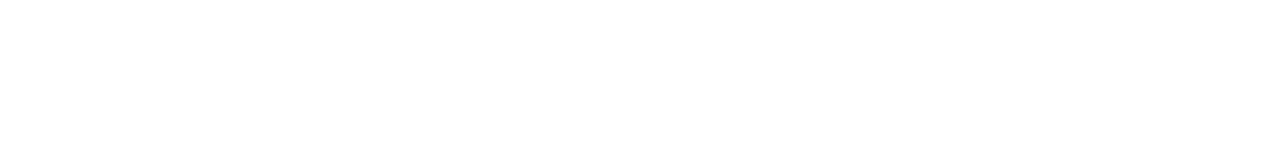
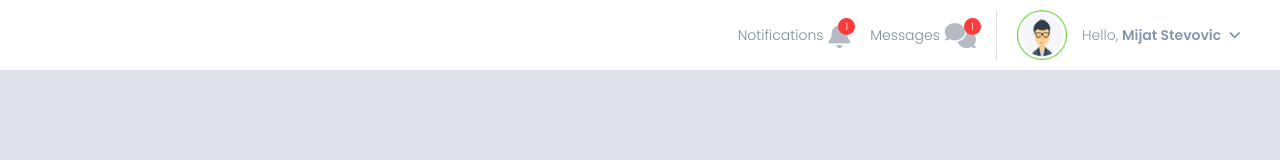
Before and after one commit to WebDevTalha/suplementSelling, a plain HTML site: page index.html in a window 1280 px wide. Drawn offline with Linux system fonts and the light colour scheme.

Commit message:
Header area done

```diff
--- a/assets/css/style.css
+++ b/assets/css/style.css
@@ -0,0 +1,163 @@
+/*----------------------------------------------
+*
+* [Main Stylesheet]
+*
+* Template Name : Suplement Selling
+* Version       : 1.0.0
+* Author        : Talha
+* Author URL    : http://www.talhaweb.com/
+* Description   : suplement Selling client test project
+*
+----------------------------------------------*/
+
+/*----------------------------------------------
+*
+* [Font Import]
+*
+----------------------------------------------*/
+
+@import url('https://fonts.googleapis.com/css2?family=Poppins:wght@300;400;500;600;700;900&display=swap');
+
+
+/*----------------------------------------------
+1. custom property
+----------------------------------------------*/
+
+:root {
+    --body-bg: #dee1ea;
+    --text-primary: #8597ad;
+    --text-font: 'Poppins', sans-serif;
+    --normal-font: 300;
+}
+
+
+/*----------------------------------------------
+
+[ALL CONTENTS]
+
+1. Default css
+2. Header Area
+3. Section
+4. Helper Class
+5. Header
+6. Slider
+7. Feature
+8. Widget
+9. Form and Field | 9.1 Multi-Step Form
+10. List
+11. Gallery
+12. Footer
+13. Modal
+14. Miscellaneous
+15. Keyframe
+16. All Media Queries
+
+----------------------------------------------*/
+
+/*----------------------------------------------
+1. Default css
+----------------------------------------------*/
+html {
+    font-size: 62.5%;
+}
+
+*,
+*::before,
+*::after {
+    margin: 0;
+    padding: 0;
+    box-sizing: border-box;
+    scroll-behavior: smooth;
+}
+
+body {
+    font-family: var(--text-font);
+    background-color: var(--body-bg);
+    font-weight: var(--normal-font);
+    color: var(--text-primary);
+    font-size: 1.4rem;
+}
+
+img {
+    display: block;
+    max-width: 100%;
+    object-fit: cover;
+}
+
+
+/*----------------------------------------------
+2. Header Area
+----------------------------------------------*/
+
+.header {
+    background-color: #fff;
+}
+.header-row {
+    padding: 1rem 0;
+}
+.header-wrapper {
+    display: flex;
+    justify-content: flex-end;
+    align-items: center;
+    margin-right: 2rem;
+}
+.header-inbox {
+    display: flex;
+    align-items: center;
+    gap: 2rem;
+    padding-right: 2rem;
+}
+.inbox {
+    color: #7a8d9e;
+}
+.header-profile {
+    display: flex;
+    align-items: center;
+    gap: 1.5rem;
+    padding-left: 2rem;
+    padding-right: 2rem;
+    border-left: 1px solid #8597ad4a;
+}
+
+.header-profile img {
+    width: 50px;
+    height: 50px;
+    cursor: pointer;
+}
+.inbox p {
+    display: flex;
+    align-items: center;
+    cursor: pointer;
+}
+.inbox p i {
+    font-size: 2.5rem;
+    margin-left: .5rem;
+    color: #b4bbc5;
+}
+.inbox.notifications {
+    position: relative;
+}
+.inbox.messages {
+    position: relative;
+}
+
+.inbox p span {
+    position: absolute;
+    top: -0.5rem;
+    right: -0.5rem;
+    background: #ff3a3a;
+    color: #fff;
+    width: 1.7rem;
+    height: 1.7rem;
+    text-align: center;
+    font-size: 1rem;
+    line-height: 1.7rem;
+    border-radius: 50%;
+}
+.header-profile p span {
+    font-weight: 600;
+    cursor: pointer;
+}
+.header-profile p span i {
+    margin-left: .5rem;
+}
--- a/index.html
+++ b/index.html
@@ -5,6 +5,10 @@
     <meta charset="UTF-8">
     <meta http-equiv="X-UA-Compatible" content="IE=edge">
     <meta name="viewport" content="width=device-width, initial-scale=1.0">
+
+    <!-- Favicon -->
+    <link rel="shortcut icon" href="assets/images/favicon.png" type="image/x-icon">
+
     <!-- fontawesome Css link -->
     <link rel="stylesheet" href="assets/css/fontawesome.min.css">
     <!-- Main Css link -->
@@ -14,7 +18,34 @@
     <title>All Forms</title>
 </head>
 <body>
-
+    <!-- Start Header Area -->
+    <header class="header">
+        <div class="container">
+            <!-- Row -->
+            <div class="header-row">
+                <!-- Wrapper -->
+                <div class="header-wrapper">
+                    <!-- Single item -->
+                    <div class="header-inbox">
+                        <!-- Notifications -->
+                        <div class="inbox notifications">
+                            <p>Notifications <i class="fa-solid fa-bell"></i><span>1</span></p>
+                        </div>
+                        <!-- Messages -->
+                        <div class="inbox messages">
+                            <p>Messages <i class="fa-solid fa-comments"></i><span>1</span></p>
+                        </div>
+                    </div>
+                    <!-- Single item -->
+                    <div class="header-profile">
+                        <img src="assets/images/avatar.png" alt="Profile">
+                        <p>Hello, <span>Mijat Stevovic <i class="fa-solid fa-angle-down"></i></span></p>
+                    </div>
+                </div>
+            </div>
+        </div>
+    </header>
+    <!-- End Header Area -->
 
     <!-- Jquery -->
     <script src="assets/js/jquery-3.6.0.min.js"></script>
```
Also changed, not shown: assets/images/favicon.png (added).
